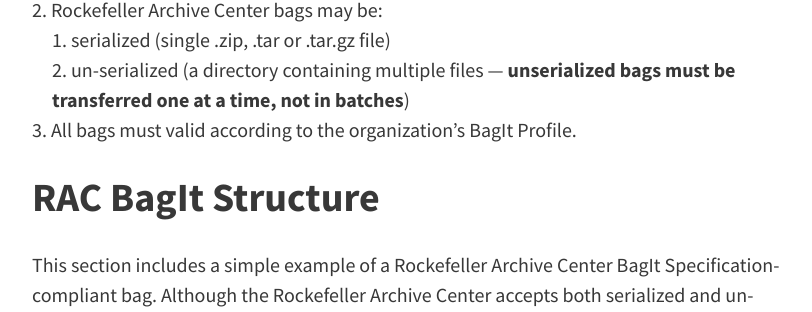
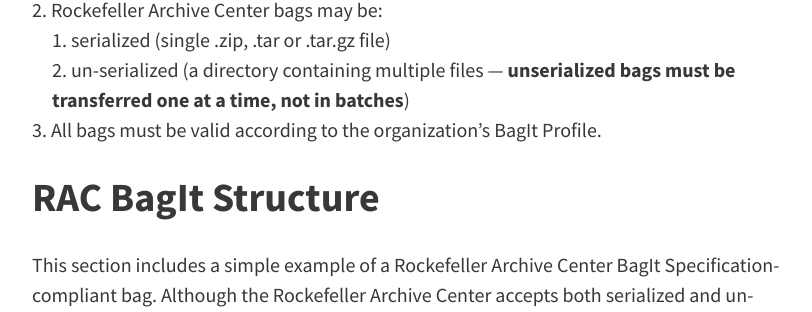
Before and after one commit to RockefellerArchiveCenter/project_electron, a Jekyll site: the page built from content/rac-bagit-spec.md, in a window 1280 px wide and 900 px high, scrolled down 704 px. Shown: the part 143-455 px from the top of the window, without its empty margins (224-1036 px from the left). Built offline with Jekyll 4.4.1, drawn with Linux system fonts in a browser that asks for light colours.

Commit message:
fix typo

```diff
--- a/content/rac-bagit-spec.md
+++ b/content/rac-bagit-spec.md
@@ -16,7 +16,7 @@
 2.  Rockefeller Archive Center bags may be:
     1.  serialized (single .zip, .tar or .tar.gz file)
     2.  un-serialized (a directory containing multiple files — **unserialized bags must be transferred one at a time, not in batches**)
-3.  All bags must valid according to the organization's BagIt Profile.
+3.  All bags must be valid according to the organization's BagIt Profile.
 
 ## RAC BagIt Structure
 This section includes a simple example of a Rockefeller Archive Center BagIt Specification-compliant bag. Although the Rockefeller Archive Center accepts both serialized and un-serialized bags, this example specifies an unserialized bag.
```
